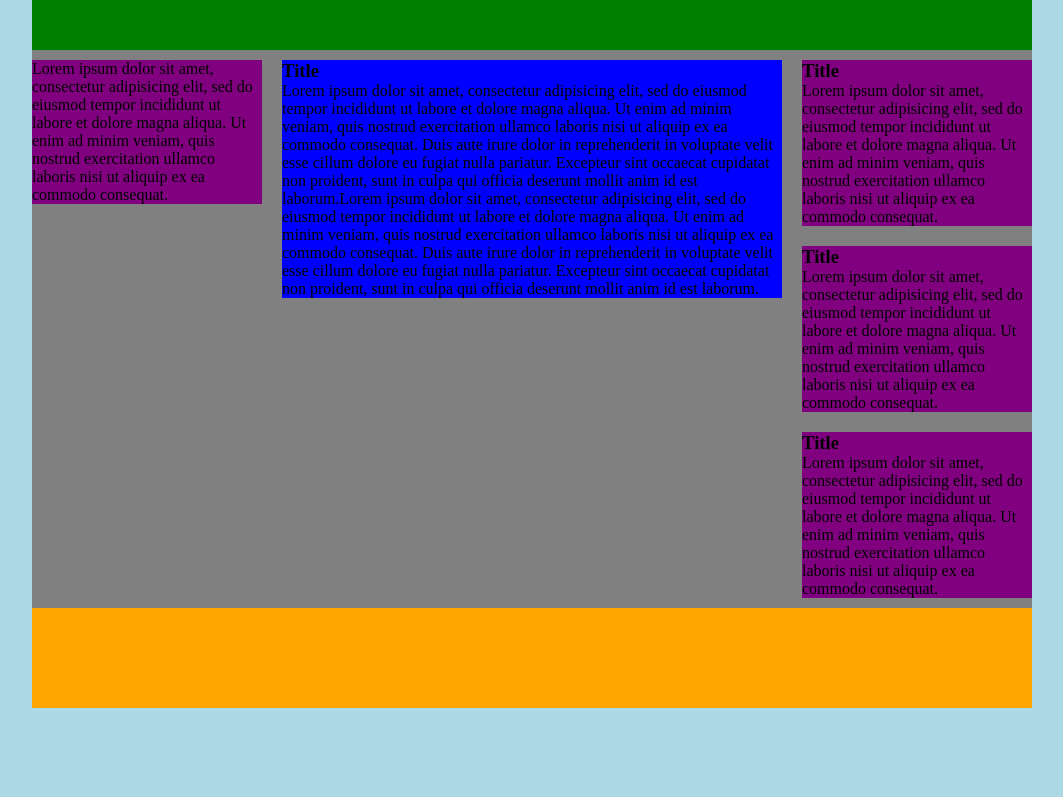
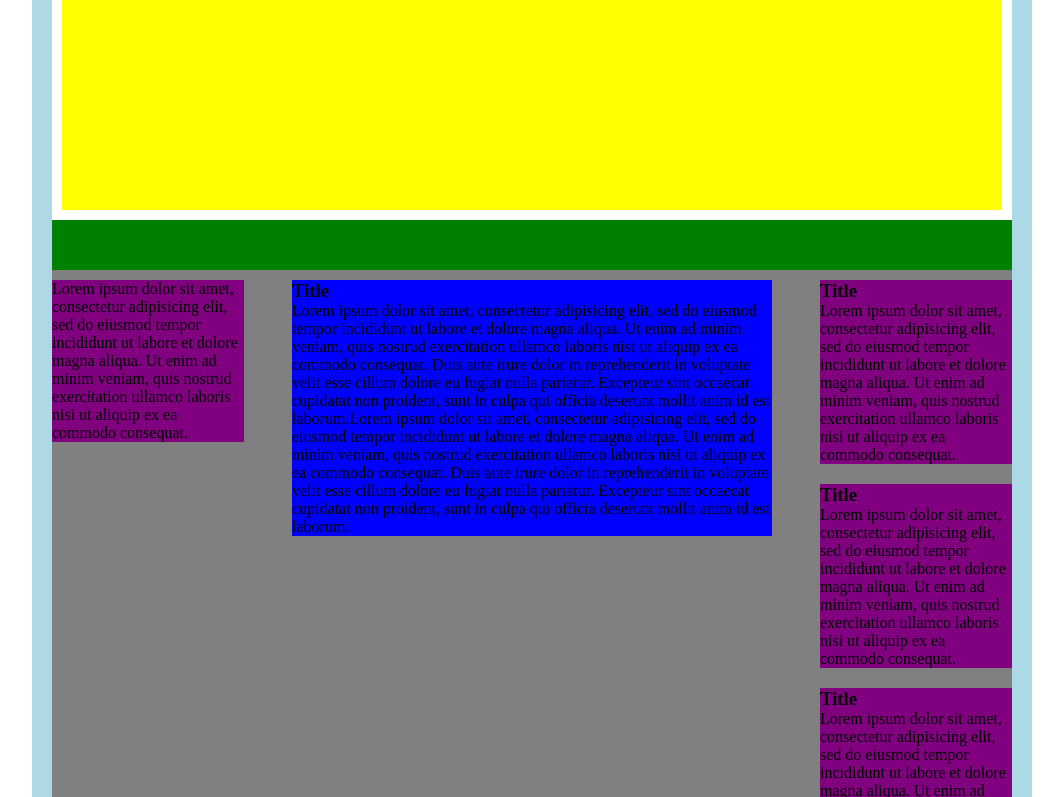
Before and after one commit to MatteoPirovano/htmlcss-struttura-wp, a plain HTML site: page index.html in a window 1280 px wide. Shown: the part 100-897 px from the top of the page, without its empty margins (108-1171 px from the left). Before the commit the page ends 808 px from the top, so only its background shows below. Drawn offline with Linux system fonts and the light colour scheme.

Commit message:
Pulizia codice
inserimento commenti e piccole correzioni

```diff
--- a/css/style.css
+++ b/css/style.css
@@ -3,9 +3,10 @@
   margin: 0;
   padding: 0;
 }
-body {
+.container {
   width: 1000px;
   margin: auto;
+  padding: 20px;
   background-color: lightblue;
 }
 .clearfix::after {
@@ -16,7 +17,8 @@ body {
 
 
 header {
-  height: 100px;
+  height: 300px;
+  border: 10px solid white;
   background-color: yellow;
 }
 
@@ -36,13 +38,13 @@ main > section {
 }
 .left-section {
   float: left;
-  width: 23%;
-  margin: 10px 2% 0 0;
+  width: 20%;
+  margin: 10px 5% 0 0;
 }
 .articles {
   float: left;
-  width: 23%;
-  margin-left: 2%;
+  width: 20%;
+  margin-left: 5%;
 }
 aside {
   background-color: purple;
--- a/index.html
+++ b/index.html
@@ -6,12 +6,22 @@
     <link rel="stylesheet" href="css/style.css">
   </head>
   <body>
+  <!-- CONTAINER-->
+  <div class="container">
+    <!-- HEADER -->
     <header>
-    <h1>Wordpress</h1>
+      <div class="logo-container">
+        <img src="" alt="">
+        <h1>Wordpress</h1>
+      </div>
     </header>
+    <!-- /HEADER -->
+    <!-- NAVBAR -->
     <nav>
 
     </nav>
+    <!-- /NAVBAR -->
+    <!-- MAIN -->
     <main class="clearfix">
       <aside class="left-section">
       Lorem ipsum dolor sit amet, consectetur adipisicing elit, sed do eiusmod tempor incididunt ut labore et dolore magna aliqua. Ut enim ad minim veniam, quis nostrud exercitation ullamco laboris nisi ut aliquip ex ea commodo consequat.
@@ -35,9 +45,13 @@
         </aside>
       </div>
     </main>
+    <!-- /MAIN -->
+    <!-- FOOTER -->
     <footer>
 
     </footer>
-
+    <!-- /FOOTER -->
+  </div>
+  <!-- /CONTAINER -->
   </body>
 </html>
```
